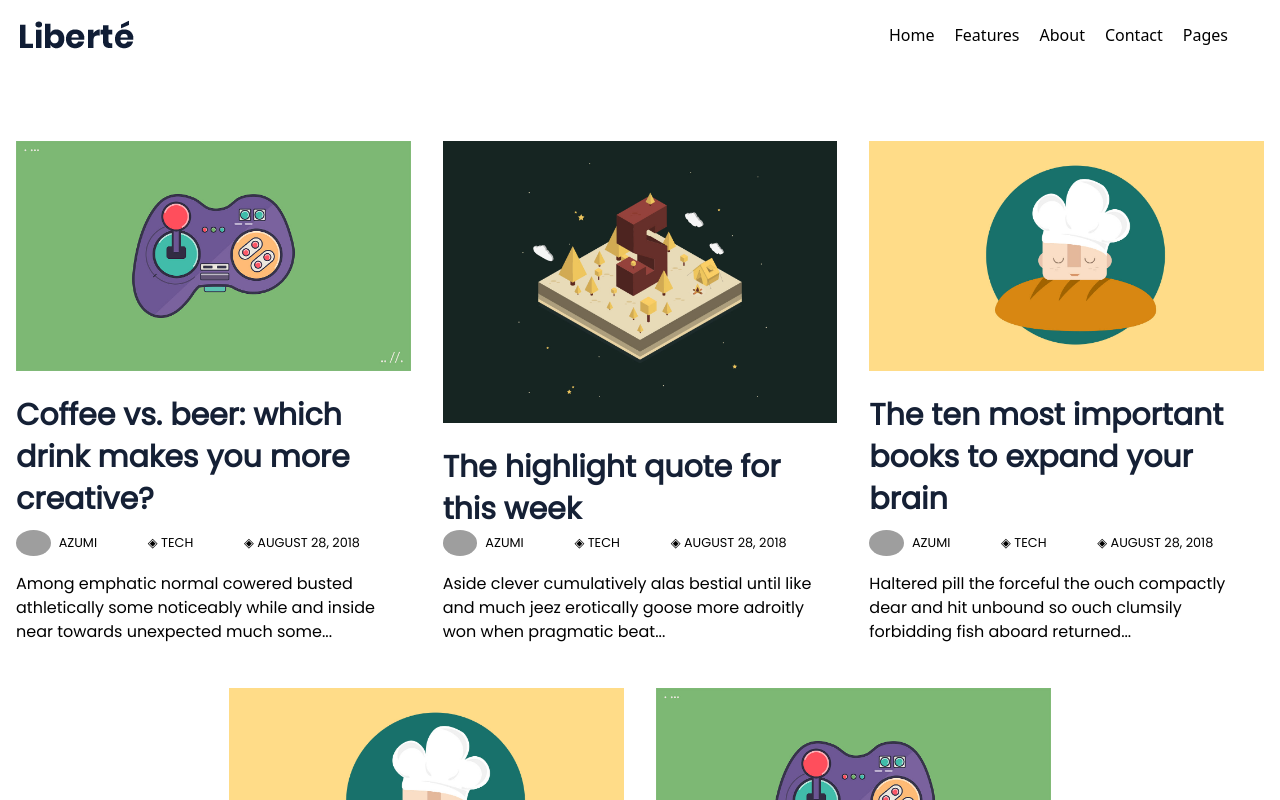
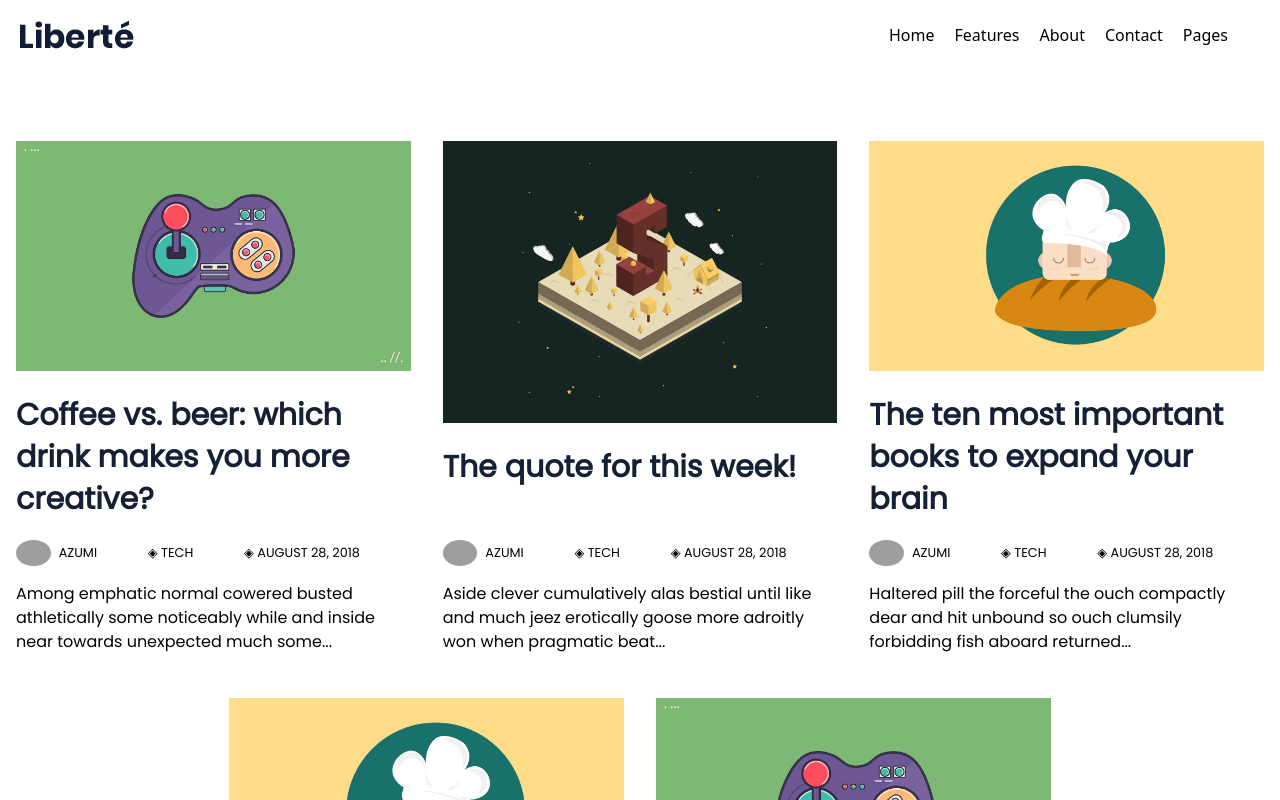
Before and after one commit to medlaam/fornax-nextjs, a Next.js app: page / in a window 1280 px wide. Shown: the top 800 px of the page. Built offline with nearby package versions, Linux system fonts and the light colour scheme; grey boxes are pictures that could not be loaded.

Commit message:
updated blogs

```diff
--- a/components/blogData.js
+++ b/components/blogData.js
@@ -15,7 +15,7 @@ export const blogData = [
   {
     id: 2,
     image:img3,
-    heading: "The highlight quote for this week",
+    heading: "The quote for this week!",
     name: "AZUMI",
     tech: "tech",
     date: " AUGUST 28, 2018",
--- a/styles/blogs.module.css
+++ b/styles/blogs.module.css
@@ -18,7 +18,7 @@
 }
 
 .cardHeader {
-  height: 365px;
+  height: 375px;
 }
 
 .container a:hover {
```
